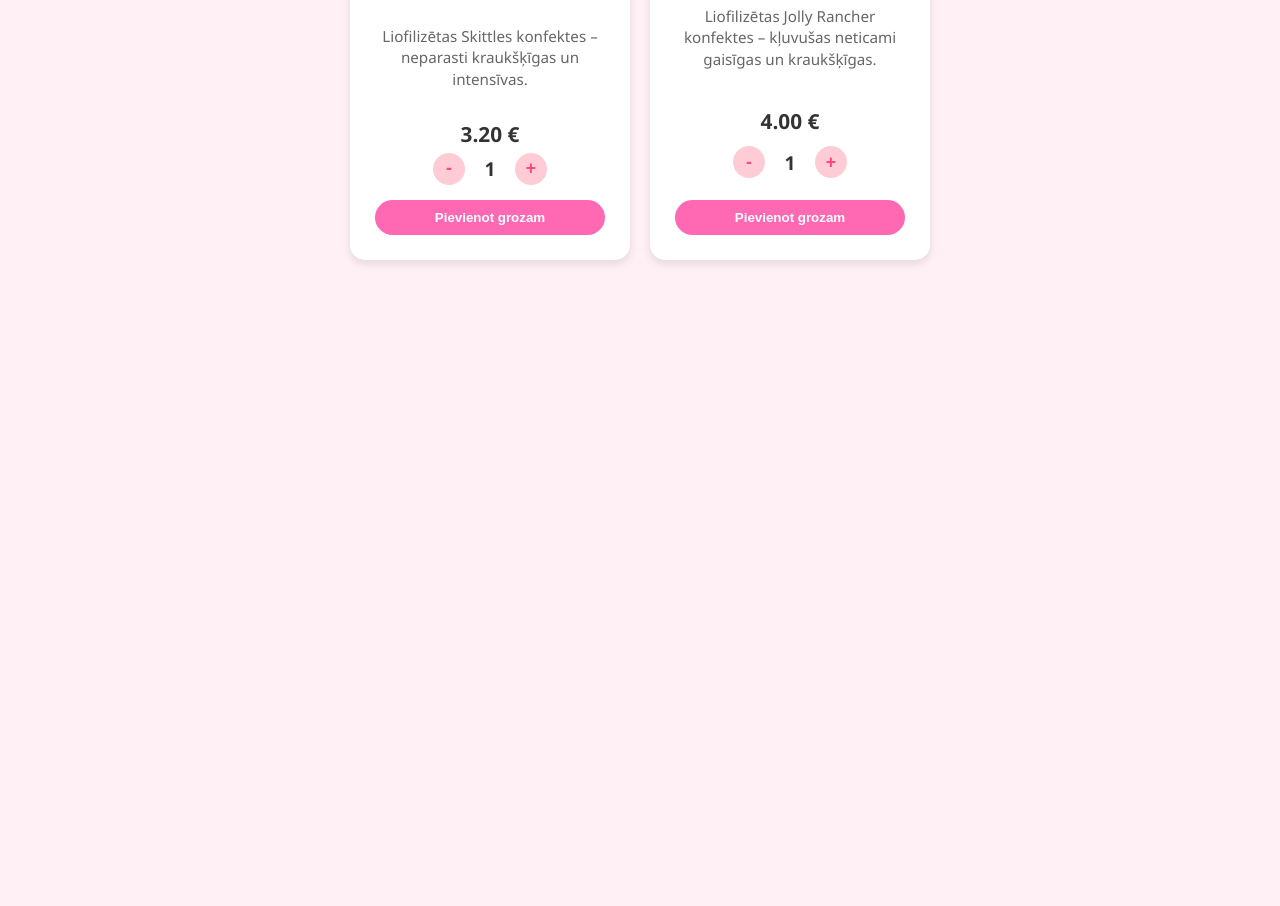
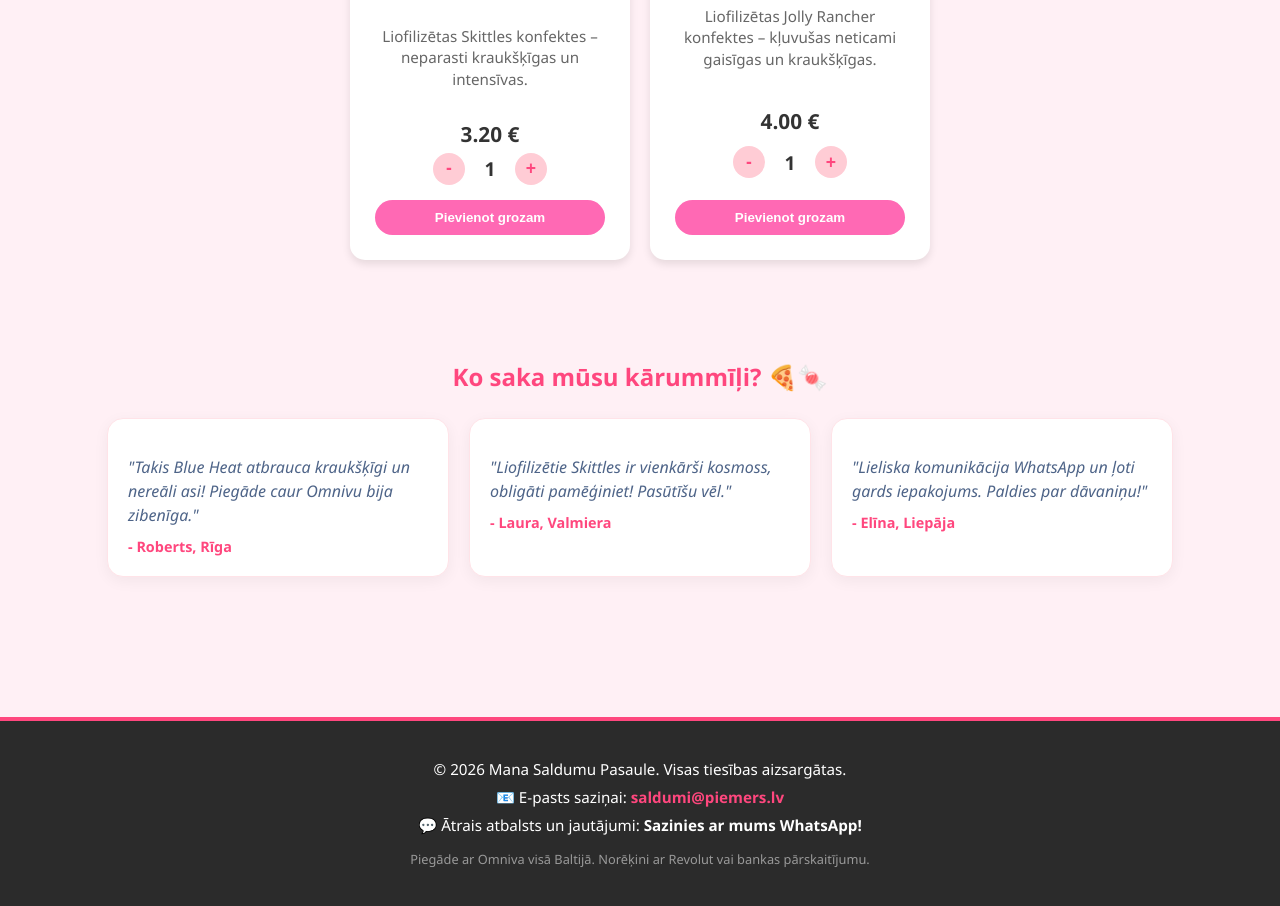
Before and after one commit to cerkovskisl-del/kapec-snacks, a plain HTML site: page mans-veikals/index.html in a window 1280 px wide. Shown: the part 5820-6726 px from the top of the page. Before the commit the page ends 6120 px from the top, so only its background shows below. Drawn offline with Linux system fonts and the light colour scheme; no server answers.

Commit message:
Update index.html

```diff
--- a/mans-veikals/index.html
+++ b/mans-veikals/index.html
@@ -27,6 +27,75 @@
     @keyframes fadeIn {
       from { opacity: 0; transform: translateY(5px); }
       to { opacity: 1; transform: translateY(0); }
+    }
+
+    /* Jaunie stili atsauksmēm un kājenei */
+    .atsauksmes-sekcija {
+      margin: 60px auto 40px auto;
+      text-align: center;
+      max-width: 1200px;
+      padding: 0 20px;
+    }
+    .atsauksmes-konteiners {
+      display: flex;
+      flex-wrap: wrap;
+      justify-content: center;
+      gap: 20px;
+      margin-top: 25px;
+    }
+    .atsauksme-karte {
+      background: #fff;
+      padding: 20px;
+      border-radius: 16px;
+      box-shadow: 0 4px 15px rgba(0,0,0,0.05);
+      max-width: 300px;
+      text-align: left;
+      border: 1px solid #ffe3e8;
+      transition: transform 0.2s;
+    }
+    .atsauksme-karte:hover {
+      transform: translateY(-5px);
+    }
+    .atsauksme-teksts {
+      font-style: italic;
+      color: #4e6488;
+      line-height: 1.5;
+      margin-bottom: 10px;
+    }
+    .atsauksme-autors {
+      color: #ff477e;
+      font-weight: bold;
+      display: block;
+      font-size: 0.9rem;
+    }
+    footer {
+      background: #2b2b2b;
+      color: #ffffff;
+      text-align: center;
+      padding: 30px 20px;
+      margin-top: 60px;
+      font-size: 0.95rem;
+      border-top: 4px solid #ff477e;
+    }
+    footer p {
+      margin: 8px 0;
+    }
+    footer a {
+      color: #ff477e;
+      text-decoration: none;
+      font-weight: bold;
+    }
+    footer a:hover {
+      text-decoration: underline;
+    }
+
+    /* Tumšā režīma pielāgojumi jaunajām sadaļām (ja izmanto dark-mode klasi body) */
+    body.dark-mode .atsauksme-karte {
+      background: #1e1e1e;
+      border-color: #333;
+    }
+    body.dark-mode .atsauksme-teksts {
+      color: #ccc;
     }
   </style>
 </head>
@@ -423,6 +492,24 @@
       </div>
     </div>
 
+    <div class="atsauksmes-sekcija">
+      <h2 style="color: #ff477e;">Ko saka mūsu kārummīļi? 🍕🍬</h2>
+      <div class="atsauksmes-konteiners">
+        <div class="atsauksme-karte">
+          <p class="atsauksme-teksts">"Takis Blue Heat atbrauca kraukšķīgi un nereāli asi! Piegāde caur Omnivu bija zibenīga."</p>
+          <span class="atsauksme-autors">- Roberts, Rīga</span>
+        </div>
+        <div class="atsauksme-karte">
+          <p class="atsauksme-teksts">"Liofilizētie Skittles ir vienkārši kosmoss, obligāti pamēģiniet! Pasūtīšu vēl."</p>
+          <span class="atsauksme-autors">- Laura, Valmiera</span>
+        </div>
+        <div class="atsauksme-karte">
+          <p class="atsauksme-teksts">"Lieliska komunikācija WhatsApp un ļoti gards iepakojums. Paldies par dāvaniņu!"</p>
+          <span class="atsauksme-autors">- Elīna, Liepāja</span>
+        </div>
+      </div>
+    </div>
+
   </div>
 
   <div id="groza-sanjosla" class="groza-sanjosla">
@@ -507,6 +594,13 @@
     🛒 <span id="peldosais-skaits">0</span>
   </button>
 
+  <footer>
+    <p>© 2026 Mana Saldumu Pasaule. Visas tiesības aizsargātas.</p>
+    <p>📧 E-pasts saziņai: <a href="mailto:saldumi@piemers.lv">saldumi@piemers.lv</a></p>
+    <p>💬 Ātrais atbalsts un jautājumi: <strong>Sazinies ar mums WhatsApp!</strong></p>
+    <p style="font-size: 0.8rem; color: #999; margin-top: 15px;">Piegāde ar Omniva visā Baltijā. Norēķini ar Revolut vai bankas pārskaitījumu.</p>
+  </footer>
+
   <script src="script.js"></script>
 </body>
 </html>
```
